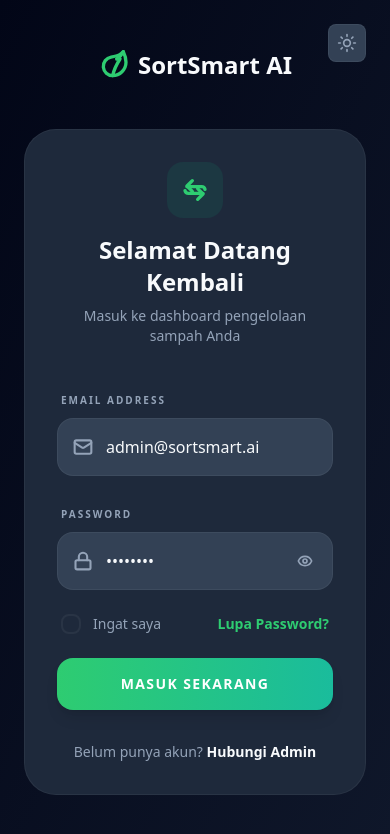
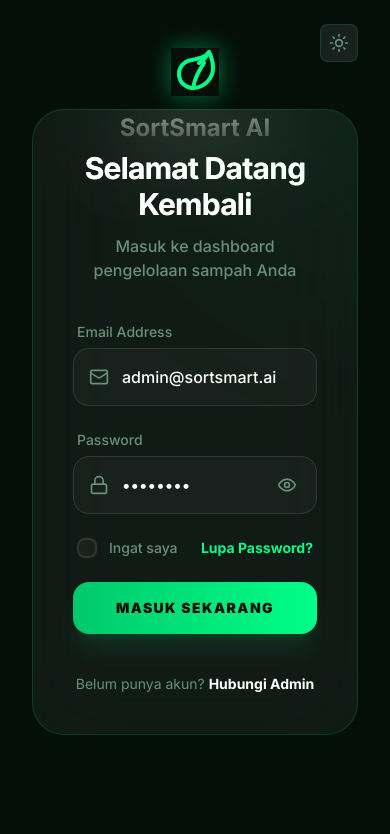
Before and after one commit to kunhernowoputra/sort-smart, a Nuxt app: page /login in a window 390 px wide. Shown: the top 834 px of the page. Built offline with nearby package versions, Linux system fonts and the light colour scheme.

Commit message:
feat: implement ultra-premium dark luxury eco-tech login page

```diff
--- a/app/assets/css/main.css
+++ b/app/assets/css/main.css
@@ -3,18 +3,18 @@
 @tailwind utilities;
 
 :root {
-  --primary: #2ecc71;
-  --primary-dark: #27ae60;
-  --secondary: #1abc9c;
+  --primary: #00ff88;
+  --primary-dark: #00c96b;
+  --secondary: #6b8f7a;
 
-  /* Dark Mode Defaults */
-  --background: #0f172a;
-  --surface: #1e293b;
-  --surface-lighter: #334155;
-  --text: #f8fafc;
-  --text-muted: #94a3b8;
-  --border: rgba(255, 255, 255, 0.05);
-  --glass-bg: rgba(0, 0, 0, 0.2);
+  /* Dark Luxury Eco-Tech Defaults */
+  --background: #050f0a;
+  --surface: rgba(255, 255, 255, 0.04);
+  --surface-lighter: rgba(255, 255, 255, 0.08);
+  --text: #f0faf4;
+  --text-muted: #6b8f7a;
+  --border: rgba(0, 255, 136, 0.15);
+  --glass-bg: rgba(255, 255, 255, 0.03);
 }
 
 .light {
@@ -84,6 +84,45 @@
   100% { transform: translateY(0px); }
 }
 
+@keyframes shimmer {
+  0% { transform: translateX(-100%); }
+  100% { transform: translateX(100%); }
+}
+
+@keyframes pulse-glow {
+  0%, 100% { box-shadow: 0 0 10px rgba(0, 255, 136, 0.2); }
+  50% { box-shadow: 0 0 25px rgba(0, 255, 136, 0.4); }
+}
+
 .animate-float {
   animation: float 3s ease-in-out infinite;
 }
+
+.shimmer-sweep {
+  position: relative;
+  overflow: hidden;
+}
+
+.shimmer-sweep::after {
+  content: '';
+  position: absolute;
+  top: 0;
+  left: 0;
+  width: 100%;
+  height: 100%;
+  background: linear-gradient(
+    90deg,
+    transparent,
+    rgba(255, 255, 255, 0.2),
+    transparent
+  );
+  transform: translateX(-100%);
+}
+
+.shimmer-sweep:hover::after {
+  animation: shimmer 0.8s ease-in-out;
+}
+
+.glow-pulse {
+  animation: pulse-glow 2s infinite;
+}
--- a/app/pages/login.vue
+++ b/app/pages/login.vue
@@ -1,104 +1,116 @@
 <template>
-  <div class="min-h-screen flex flex-col md:flex-row bg-[var(--background)] transition-colors duration-300">
-    <!-- Theme Toggle -->
-    <div class="absolute top-6 right-6 z-50">
+  <div class="min-h-screen flex flex-col md:flex-row bg-[#050f0a] font-['Inter',sans-serif] overflow-hidden selection:bg-[#00ff88]/30">
+    <!-- Top Right Theme Toggle -->
+    <div class="absolute top-6 right-8 z-50">
       <ThemeToggle />
     </div>
 
-    <!-- Left Panel: Branding & Illustration -->
-    <div class="hidden md:flex md:w-[40%] bg-[#1a3c2e] relative overflow-hidden flex-col justify-center p-12 text-white">
-      <!-- Illustration Overlay -->
-      <div class="absolute inset-0 opacity-40 mix-blend-overlay">
-        <img
-          src="/Users/kunhernowoputra/.gemini/antigravity/brain/5fb2ce0c-3829-4767-8471-b0904b5d0f42/eco_waste_illustration_1773293422303.png"
-          class="w-full h-full object-cover"
-        />
-      </div>
+    <!-- LEFT PANEL: BRANDING & PARTICLES -->
+    <div class="hidden md:flex md:w-1/2 relative flex-col justify-center p-20 overflow-hidden border-r border-[#00ff88]/10">
+      <!-- Particle Canvas -->
+      <canvas ref="particleCanvas" class="absolute inset-0 z-0 opacity-40"></canvas>
 
       <!-- Content Overlay -->
-      <div class="relative z-10 space-y-8 animate-in fade-in slide-in-from-left-8 duration-1000">
-        <div class="flex items-center space-x-3">
-          <div class="p-3 bg-emerald-500/20 rounded-2xl backdrop-blur-md border border-[var(--primary)]/30">
-            <IconLeaf class="w-8 h-8 text-[var(--primary)]" />
+      <div class="relative z-10 space-y-12 animate-in fade-in slide-in-from-left-12 duration-1000">
+        <div class="space-y-6">
+          <div class="flex items-center space-x-4">
+            <div class="w-12 h-12 bg-[#00ff88]/10 rounded-2xl flex items-center justify-center border border-[#00ff88]/20 glow-pulse">
+              <IconLeafPulse class="text-[#00ff88]" />
+            </div>
+            <span class="text-xl font-bold tracking-tight text-white">SortSmart AI</span>
           </div>
-          <h1 class="text-3xl font-black tracking-tighter">SortSmart AI</h1>
-        </div>
 
-        <div class="space-y-4">
-          <h2 class="text-5xl font-black leading-tight">Platform Sortasi <span class="text-[var(--primary)]">Sampah Masa Depan</span></h2>
-          <p class="text-emerald-100/70 text-lg font-medium leading-relaxed max-w-md">
-            Revolutionizing waste management with AI-powered classification and real-time monitoring. Join us in building a sustainable future.
+          <h1 class="text-6xl font-black leading-[1.1] text-white">
+            Future of <br/>
+            <span class="text-transparent bg-clip-text bg-gradient-to-r from-[#00c96b] to-[#00ff88]">Waste Sorting.</span>
+          </h1>
+
+          <p class="text-2xl font-medium text-[#6b8f7a] h-8 min-h-[32px]">
+            {{ typewrittenTagline }}<span class="animate-pulse">|</span>
           </p>
         </div>
 
-        <div class="pt-8 flex items-center space-x-6 text-emerald-400">
+        <!-- Feature Pills -->
+        <div class="flex flex-wrap gap-3">
+          <div v-for="pill in features" :key="pill.name" class="px-4 py-2 rounded-full glass border border-[#00ff88]/10 text-sm font-medium text-[#f0faf4] flex items-center space-x-2 hover:border-[#00ff88]/40 transition-colors cursor-default">
+            <span>{{ pill.icon }}</span>
+            <span>{{ pill.name }}</span>
+          </div>
+        </div>
+
+        <!-- Social Proof -->
+        <div class="pt-12 flex items-center space-x-4 border-t border-white/5">
           <div class="flex -space-x-3">
-            <div v-for="i in 3" :key="i" class="w-10 h-10 rounded-full border-2 border-[#1a3c2e] bg-[var(--surface-lighter)] flex items-center justify-center text-xs font-bold text-white">
-              {{ ['UI', 'AI', 'UX'][i-1] }}
+            <div v-for="i in 4" :key="i" class="w-10 h-10 rounded-full border-2 border-[#050f0a] bg-[var(--surface-lighter)] flex items-center justify-center text-[10px] font-bold text-white overflow-hidden">
+               <img :src="`https://i.pravatar.cc/100?img=${i+10}`" alt="avatar" />
             </div>
           </div>
-          <span class="text-sm font-bold tracking-widest uppercase">Trusted by 50+ Cities</span>
+          <div class="text-sm font-medium">
+            <span class="text-white block">50+ Cities Trust Us</span>
+            <span class="text-[#6b8f7a]">Building sustainable ecosystems.</span>
+          </div>
         </div>
       </div>
 
-      <!-- Abstract Shapes -->
-      <div class="absolute -bottom-24 -left-24 w-64 h-64 bg-[var(--primary)]/20 blur-[100px] rounded-full"></div>
+      <!-- Noise Texture -->
+      <div class="absolute inset-0 pointer-events-none opacity-[0.03] bg-[url('https://grainy-gradients.vercel.app/noise.svg')]"></div>
     </div>
 
-    <!-- Right Panel: Login Form -->
-    <div class="flex-1 flex items-center justify-center p-6 md:p-20 relative bg-gradient-to-br from-white to-emerald-50 dark:from-slate-950 dark:to-slate-900 transition-all">
-      <div class="w-full max-w-md space-y-8 animate-in fade-in slide-in-from-right-8 duration-700">
-        <!-- Mobile Logo -->
-        <div class="md:hidden flex items-center justify-center space-x-2 mb-12">
-          <IconLeaf class="w-8 h-8 text-[var(--primary)]" />
-          <span class="text-2xl font-black text-[var(--text)]">SortSmart AI</span>
-        </div>
+    <!-- RIGHT PANEL: LOGIN FORM -->
+    <div class="flex-1 flex items-center justify-center p-8 relative">
+      <!-- Mobile Hero -->
+      <div class="md:hidden absolute top-12 left-8 right-8 text-center space-y-4">
+        <IconLeafPulse class="w-12 h-12 text-[#00ff88] mx-auto glow-pulse" />
+        <h2 class="text-2xl font-bold text-white">SortSmart AI</h2>
+      </div>
 
-        <div class="bg-white dark:bg-[var(--surface)] p-8 md:p-12 rounded-[32px] shadow-[0_20px_50px_rgba(46,204,113,0.15)] dark:shadow-none border border-[var(--border)] relative overflow-hidden group">
-          <!-- Glass Reflection Decor -->
-          <div class="absolute -top-24 -right-24 w-48 h-48 bg-[var(--primary)]/5 blur-[40px] rounded-full group-hover:bg-[var(--primary)]/10 transition-all duration-1000"></div>
+      <div class="w-full max-w-[440px] animate-in fade-in slide-in-from-bottom-8 duration-700 ease-out">
+        <div class="bg-white/5 backdrop-blur-[40px] p-10 md:p-12 rounded-[32px] border border-[var(--border)] relative group overflow-hidden">
+          <!-- Ambient Glow -->
+          <div class="absolute -top-40 -right-40 w-80 h-80 bg-[#00ff88]/5 blur-[100px] rounded-full pointer-events-none group-hover:bg-[#00ff88]/10 transition-all duration-1000"></div>
 
-          <div class="relative z-10 text-center mb-10">
-            <div class="inline-flex p-3 bg-emerald-500/10 rounded-2xl mb-4 group-hover:scale-110 transition-transform duration-500">
-              <IconRecycle class="w-8 h-8 text-[var(--primary)]" />
-            </div>
-            <h2 class="text-2xl font-black text-[var(--text)]">Selamat Datang Kembali</h2>
-            <p class="text-[var(--text-muted)] text-sm mt-2">Masuk ke dashboard pengelolaan sampah Anda</p>
+          <div class="text-center mb-10">
+            <h2 class="text-3xl font-bold tracking-tight text-white bg-gradient-to-r from-white to-[#6b8f7a] bg-clip-text text-transparent">
+              Selamat Datang Kembali
+            </h2>
+            <p class="text-[#6b8f7a] mt-3 font-medium">Masuk ke dashboard pengelolaan sampah Anda</p>
           </div>
 
-          <form @submit.prevent="handleLogin" class="space-y-6 relative z-10">
-            <div class="space-y-2">
-              <label class="text-[10px] font-black uppercase tracking-[0.2em] text-[var(--text-muted)] ml-1">Email Address</label>
-              <div class="relative group">
-                <IconMail class="absolute left-4 top-1/2 -translate-y-1/2 w-5 h-5 text-[var(--text-muted)] group-focus-within:text-[var(--primary)] transition-colors" />
+          <form @submit.prevent="handleLogin" class="space-y-6 relative z-10" @shake="isShaking = true">
+            <!-- Email Input -->
+            <div class="space-y-1.5 relative group">
+              <label class="block text-sm font-medium text-[#6b8f7a] transition-all group-focus-within:text-[#00ff88] ml-1">Email Address</label>
+              <div class="relative">
+                <IconMail class="absolute left-4 top-1/2 -translate-y-1/2 w-5 h-5 text-[#6b8f7a] group-focus-within:text-[#00ff88] transition-colors" />
                 <input
                   v-model="email"
                   type="email"
                   placeholder="name@company.com"
-                  class="w-full bg-[var(--surface-lighter)] border border-[var(--border)] rounded-2xl py-4 pl-12 pr-4 outline-none focus:border-[var(--primary)]/50 focus:ring-4 focus:ring-[var(--primary)]/10 transition-all text-[var(--text)] placeholder:text-[var(--text-muted)] font-medium"
+                  class="w-full bg-white/[0.03] border border-white/10 rounded-2xl py-4 pl-12 pr-4 outline-none focus:border-[#00ff88]/50 focus:ring-4 focus:ring-[#00ff88]/10 transition-all text-white font-medium placeholder:text-[#6b8f7a]/50"
                   required
                 />
               </div>
             </div>
 
-            <div class="space-y-2">
-              <label class="text-[10px] font-black uppercase tracking-[0.2em] text-[var(--text-muted)] ml-1">Password</label>
-              <div class="relative group">
-                <IconLock class="absolute left-4 top-1/2 -translate-y-1/2 w-5 h-5 text-[var(--text-muted)] group-focus-within:text-[var(--primary)] transition-colors" />
+            <!-- Password Input -->
+            <div class="space-y-1.5 relative group">
+              <label class="block text-sm font-medium text-[#6b8f7a] transition-all group-focus-within:text-[#00ff88] ml-1">Password</label>
+              <div class="relative">
+                <IconLock class="absolute left-4 top-1/2 -translate-y-1/2 w-5 h-5 text-[#6b8f7a] group-focus-within:text-[#00ff88] transition-colors" />
                 <input
                   v-model="password"
                   :type="showPassword ? 'text' : 'password'"
                   placeholder="••••••••"
-                  class="w-full bg-[var(--surface-lighter)] border border-[var(--border)] rounded-2xl py-4 pl-12 pr-12 outline-none focus:border-[var(--primary)]/50 focus:ring-4 focus:ring-[var(--primary)]/10 transition-all text-[var(--text)] placeholder:text-[var(--text-muted)] font-medium"
+                  class="w-full bg-white/[0.03] border border-white/10 rounded-2xl py-4 pl-12 pr-12 outline-none focus:border-[#00ff88]/50 focus:ring-4 focus:ring-[#00ff88]/10 transition-all text-white font-medium placeholder:text-[#6b8f7a]/50"
                   required
                 />
                 <button
                   type="button"
                   @click="showPassword = !showPassword"
-                  class="absolute right-4 top-1/2 -translate-y-1/2 p-1 text-[var(--text-muted)] hover:text-[var(--text)] transition-colors"
+                  class="absolute right-4 top-1/2 -translate-y-1/2 p-1 text-[#6b8f7a] hover:text-white transition-colors"
                 >
-                  <IconEye v-if="!showPassword" class="w-4 h-4" />
-                  <IconEyeOff v-else class="w-4 h-4" />
+                  <IconEye v-if="!showPassword" class="w-5 h-5" />
+                  <IconEyeOff v-else class="w-5 h-5" />
                 </button>
               </div>
             </div>
@@ -106,30 +118,35 @@
             <div class="flex items-center justify-between px-1">
               <label class="flex items-center cursor-pointer group">
                 <input type="checkbox" class="hidden" v-model="rememberMe" />
-                <div class="w-5 h-5 border-2 border-[var(--border)] rounded-lg flex items-center justify-center transition-all group-hover:border-[var(--primary)]/50" :class="{'bg-[var(--primary)] border-[var(--primary)]': rememberMe}">
-                  <IconCheck v-if="rememberMe" class="w-3 h-3 text-white font-black" />
+                <div class="w-5 h-5 border-2 border-white/10 rounded-lg flex items-center justify-center transition-all group-hover:border-[#00ff88]/50 bg-white/[0.03]" :class="{'bg-[#00ff88] border-[#00ff88]': rememberMe}">
+                  <IconCheck v-if="rememberMe" class="w-3.5 h-3.5 text-[#050f0a] font-black" />
                 </div>
-                <span class="ml-3 text-sm text-[var(--text-muted)] font-medium">Ingat saya</span>
+                <span class="ml-3 text-sm text-[#6b8f7a] font-medium group-hover:text-white transition-colors">Ingat saya</span>
               </label>
-              <a href="#" class="text-sm text-[var(--primary)] hover:text-[var(--primary-dark)] font-bold transition-colors">Lupa Password?</a>
+              <a href="#" class="text-sm font-bold text-[#00ff88] hover:text-[#00c96b] transition-colors">Lupa Password?</a>
             </div>
 
             <button
               type="submit"
               :disabled="isLoading"
-              class="w-full py-4 bg-gradient-to-r from-[var(--primary)] to-[var(--secondary)] text-white font-black rounded-2xl hover:scale-[1.02] hover:shadow-xl hover:shadow-[var(--primary)]/20 active:scale-[0.98] transition-all flex items-center justify-center disabled:opacity-50 disabled:cursor-not-allowed uppercase tracking-[0.1em] text-sm shadow-lg shadow-[var(--primary)]/10 mt-8"
+              class="w-full py-4 bg-gradient-to-r from-[#00c96b] to-[#00ff88] text-[#050f0a] font-black rounded-2xl hover:scale-[1.01] hover:shadow-2xl hover:shadow-[#00ff88]/20 active:scale-[0.99] transition-all flex items-center justify-center disabled:opacity-50 disabled:cursor-not-allowed uppercase tracking-widest text-sm shadow-xl shadow-[#00ff88]/10 group/btn overflow-hidden relative"
             >
-              <span v-if="!isLoading">Masuk Sekarang</span>
-              <IconLoading v-else class="w-6 h-6 animate-spin" />
+              <!-- Shimmer Effect -->
+              <div class="absolute inset-0 -translate-x-full group-hover/btn:animate-[shimmer_1.5s_infinite] bg-gradient-to-r from-transparent via-white/20 to-transparent"></div>
+
+              <span v-if="!isLoading" class="relative z-10">MASUK SEKARANG</span>
+              <div v-else class="flex space-x-1">
+                <div v-for="i in 3" :key="i" class="w-1.5 h-1.5 bg-[#050f0a] rounded-full animate-bounce" :style="{ animationDelay: (i*0.1)+'s' }"></div>
+              </div>
             </button>
           </form>
 
-          <div class="mt-8 text-center text-sm text-[var(--text-muted)] relative z-10">
-            Belum punya akun? <a href="#" class="text-[var(--text)] font-black hover:text-[var(--primary)] transition-colors">Hubungi Admin</a>
-          </div>
+          <footer class="mt-10 text-center text-sm text-[#6b8f7a]">
+            Belum punya akun? <a href="#" class="text-white font-bold hover:text-[#00ff88] transition-colors">Hubungi Admin</a>
+          </footer>
         </div>
 
-        <div v-if="error" class="mt-4 p-4 rounded-2xl bg-rose-500/10 border border-rose-500/20 text-rose-500 text-sm text-center font-bold animate-in slide-in-from-top-4">
+        <div v-if="error" class="mt-6 p-4 rounded-2xl bg-red-500/10 border border-red-500/20 text-red-500 text-sm text-center font-bold animate-shake">
           {{ error }}
         </div>
       </div>
@@ -138,9 +155,9 @@
 </template>
 
 <script setup>
-definePageMeta({
-  layout: false
-})
+import { onMounted, onUnmounted, ref, h } from 'vue'
+
+definePageMeta({ layout: false })
 
 const { login } = useAuth()
 const email = ref('admin@sortsmart.ai')
@@ -149,6 +166,85 @@
 const rememberMe = ref(false)
 const isLoading = ref(false)
 const error = ref('')
+const isShaking = ref(false)
+
+// Features data
+const features = [
+  { name: 'AI Sorting', icon: '♻️' },
+  { name: 'Real-time', icon: '📊' },
+  { name: 'Eco Impact', icon: '🌿' }
+]
+
+// Typewriter Logic
+const tagline = "Platform Sortasi Sampah Masa Depan"
+const typewrittenTagline = ref('')
+let taglineIdx = 0
+
+const startTypewriter = () => {
+  if (taglineIdx < tagline.length) {
+    typewrittenTagline.value += tagline.charAt(taglineIdx)
+    taglineIdx++
+    setTimeout(startTypewriter, 100)
+  }
+}
+
+// Particle Canvas Logic
+const particleCanvas = ref(null)
+let particles = []
+let animationFrameId = null
+
+const initParticles = () => {
+  const canvas = particleCanvas.value
+  if (!canvas) return
+  const ctx = canvas.getContext('2d')
+  canvas.width = canvas.parentElement.offsetWidth
+  canvas.height = canvas.parentElement.offsetHeight
+
+  particles = []
+  const count = 60
+
+  for (let i = 0; i < count; i++) {
+    particles.push({
+      x: Math.random() * canvas.width,
+      y: Math.random() * canvas.height,
+      size: Math.random() * 2 + 1,
+      speedX: (Math.random() - 0.5) * 0.5,
+      speedY: (Math.random() - 0.5) * 0.5,
+      opacity: Math.random() * 0.5 + 0.2
+    })
+  }
+
+  const animate = () => {
+    ctx.clearRect(0, 0, canvas.width, canvas.height)
+    particles.forEach(p => {
+      p.x += p.speedX
+      p.y += p.speedY
+
+      if (p.x < 0) p.x = canvas.width
+      if (p.x > canvas.width) p.x = 0
+      if (p.y < 0) p.y = canvas.height
+      if (p.y > canvas.height) p.y = 0
+
+      ctx.beginPath()
+      ctx.arc(p.x, p.y, p.size, 0, Math.PI * 2)
+      ctx.fillStyle = `rgba(0, 255, 136, ${p.opacity})`
+      ctx.fill()
+    })
+    animationFrameId = requestAnimationFrame(animate)
+  }
+  animate()
+}
+
+onMounted(() => {
+  startTypewriter()
+  initParticles()
+  window.addEventListener('resize', initParticles)
+})
+
+onUnmounted(() => {
+  cancelAnimationFrame(animationFrameId)
+  window.removeEventListener('resize', initParticles)
+})
 
 const handleLogin = async () => {
   error.value = ''
@@ -160,13 +256,19 @@
     await navigateTo('/')
   } else {
     error.value = result.error
+    // Shake effect trigger
   }
-
   isLoading.value = false
 }
 
-// Icons
-const hIcon = (path) => h('svg', { xmlns: 'http://www.w3.org/2000/svg', width: '24', height: '24', viewBox: '0 0 24 24', fill: 'none', stroke: 'currentColor', 'stroke-width': '2.5', 'stroke-linecap': 'round', 'stroke-linejoin': 'round' }, path)
+// Icon Components
+const hIcon = (path, attrs = {}) => h('svg', {
+  xmlns: 'http://www.w3.org/2000/svg',
+  width: '24', height: '24', viewBox: '0 0 24 24',
+  fill: 'none', stroke: 'currentColor',
+  'stroke-width': '2', 'stroke-linecap': 'round',
+  'stroke-linejoin': 'round', ...attrs
+}, path)
 
 const IconMail = () => hIcon([
   h('rect', { width: '20', height: '16', x: '2', y: '4', rx: '2' }),
@@ -178,22 +280,9 @@
   h('path', { d: 'M7 11V7a5 5 0 0 1 10 0v4' })
 ])
 
-const IconLeaf = () => hIcon([
-  h('path', { d: 'M11 20A7 7 0 0 1 9.8 6.1C15.5 5 17 4.48 19 2c1 2 2 4.18 2 8 0 5.5-4.7 10-10 10Z' }),
-  h('path', { d: 'M19 2c-1.5 3-3.08 4.25-5 5.5' }),
-  h('path', { d: 'M11 20c1.15-5.36 2.38-7.7 5.5-12.5' })
-])
-
-const IconRecycle = () => hIcon([
-  h('path', { d: 'M4.5 12.5c.32 1.3 1.14 2 2.5 2H18' }),
-  h('polyline', { points: '14 11 18 15 14 19' }),
-  h('path', { d: 'M19.5 11.5c-.32-1.3-1.14-2-2.5-2H6' }),
-  h('polyline', { points: '10 13 6 9 10 5' })
-])
-
 const IconCheck = () => hIcon([
   h('polyline', { points: '20 6 9 17 4 12' })
-])
+], { 'stroke-width': '4' })
 
 const IconEye = () => hIcon([
   h('path', { d: 'M2 12s3-7 10-7 10 7 10 7-3 7-10 7-10-7-10-7Z' }),
@@ -207,14 +296,34 @@
   h('line', { x1: '2', y1: '2', x2: '22', y2: '22' })
 ])
 
-const IconLoading = () => hIcon([
-  h('path', { d: 'M21 12a9 9 0 1 1-6.219-8.56' })
-])
+const IconLeafPulse = (props) => hIcon([
+  h('path', { d: 'M11 20A7 7 0 0 1 9.8 6.1C15.5 5 17 4.48 19 2c1 2 2 4.18 2 8 0 5.5-4.7 10-10 10Z' }),
+  h('path', { d: 'M19 2c-1.5 3-3.08 4.25-5 5.5' }),
+  h('path', { d: 'M11 20c1.15-5.36 2.38-7.7 5.5-12.5' })
+], { class: props.class })
 </script>
 
 <style scoped>
-/* Custom animations or local overrides if strictly necessary */
-.animate-in {
-  animation-fill-mode: forwards;
+@import url('https://fonts.googleapis.com/css2?family=Inter:wght@400;500;700;900&display=swap');
+
+.glass {
+  background: rgba(255, 255, 255, 0.03);
+  backdrop-filter: blur(12px);
+}
+
+@keyframes shake {
+  0%, 100% { transform: translateX(0); }
+  25% { transform: translateX(-8px); }
+  50% { transform: translateX(8px); }
+  75% { transform: translateX(-8px); }
+}
+
+.animate-shake {
+  animation: shake 0.4s ease-in-out;
+}
+
+@keyframes shimmer {
+  0% { transform: translateX(-100%) skewX(-15deg); }
+  100% { transform: translateX(200%) skewX(-15deg); }
 }
 </style>
```
Also changed, not shown: 1 other file (tests, documents, lock files or other folders).
